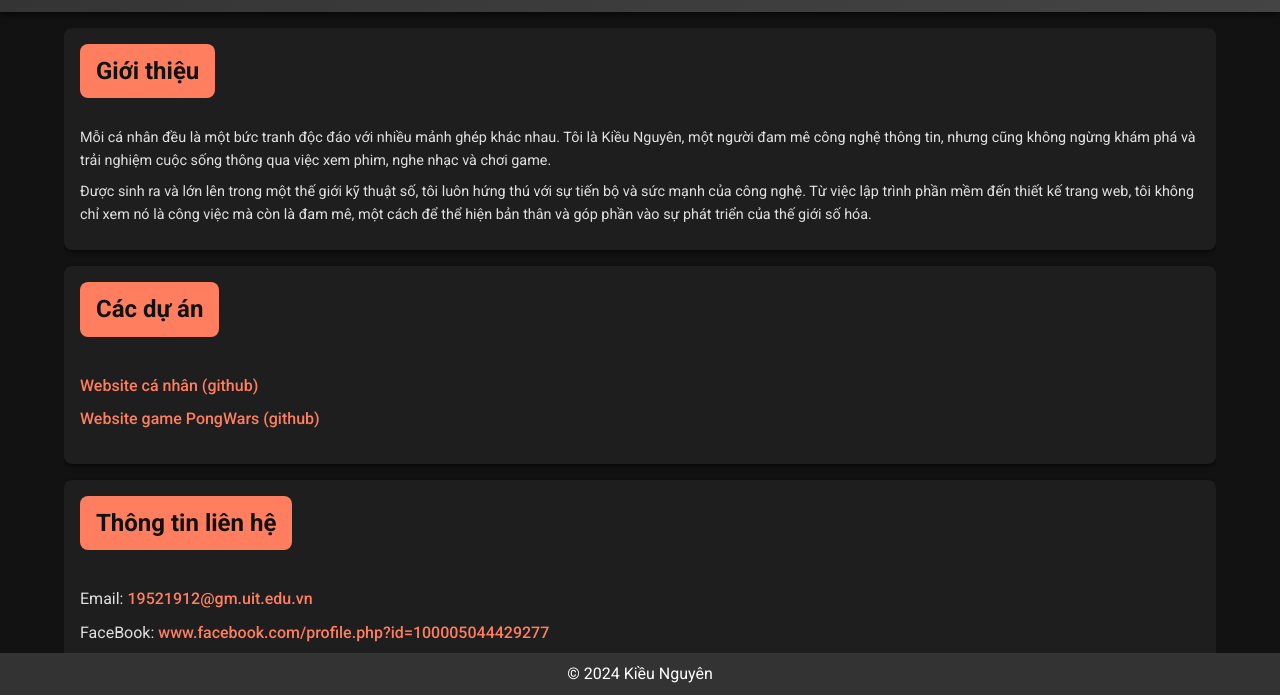
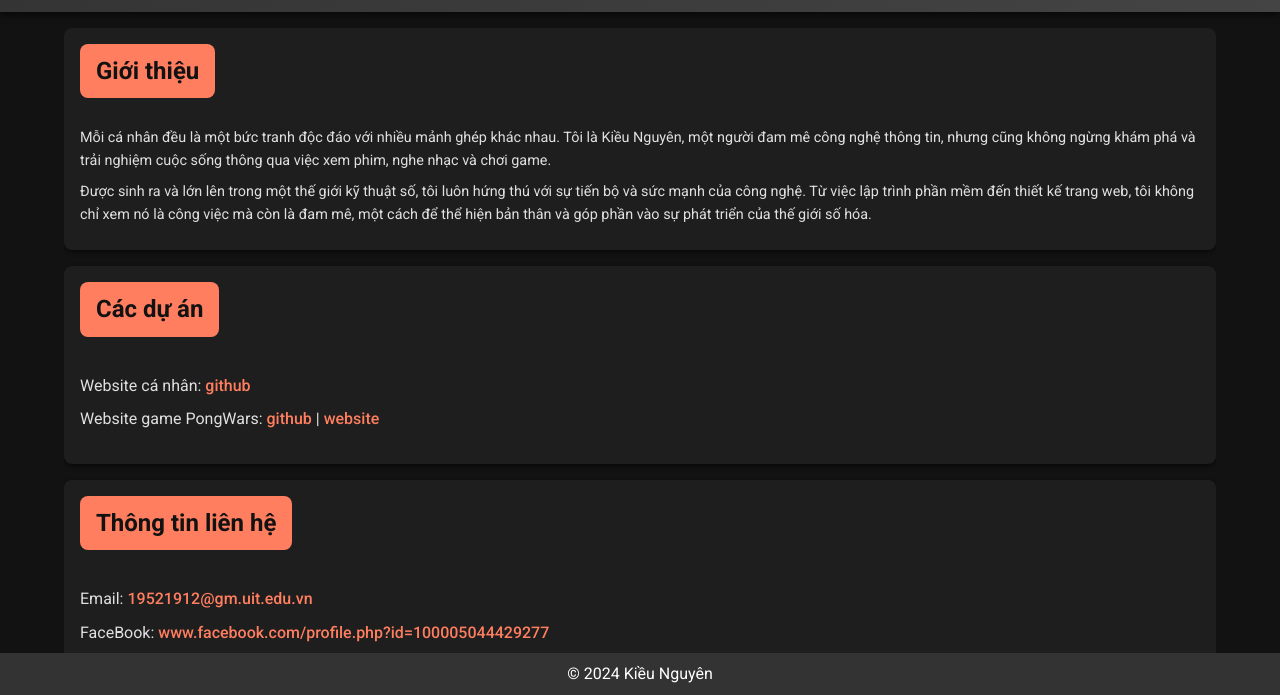
Before and after one commit to 19521912-uit/my-website, a plain HTML site: page index.html in a window 1280 px wide. Shown: the part 105-800 px from the top of the page. Drawn offline with Linux system fonts and the light colour scheme.

Commit message:
Update index.html

```diff
--- a/index.html
+++ b/index.html
@@ -29,8 +29,8 @@
         <section class="section projects">
             <h2>Các dự án</h2>
             <ul>
-	        <li><a href="https://github.com/19521912-uit/my-website/" target="_blank">Website cá nhân (github)</a></li>
-		<li><a href="https://github.com/19521912-uit/Pong-wars/" target="_blank">Website game PongWars (github)</a></li>
+	        <li>Website cá nhân: <a href="https://github.com/19521912-uit/my-website/" target="_blank">github</a></li>
+		<li>Website game PongWars: <a href="https://github.com/19521912-uit/Pong-wars/" target="_blank">github</a> | <a href="https://19521912-uit.github.io/Pong-wars/" target="_blank">website</a></li>
 	    </ul>
         </section>
         <section class="section contact">
```
